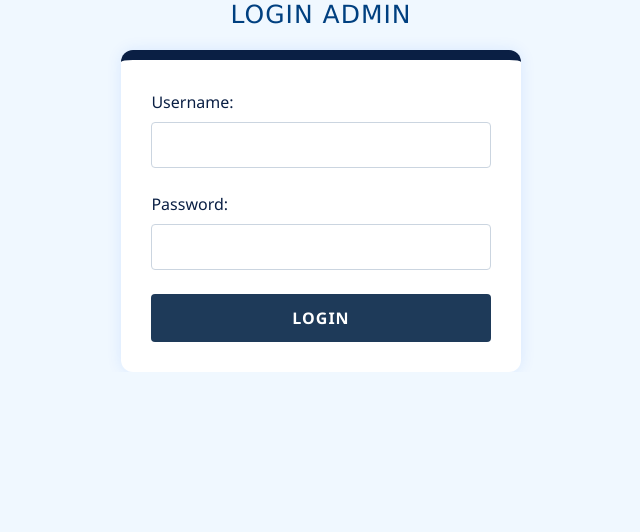
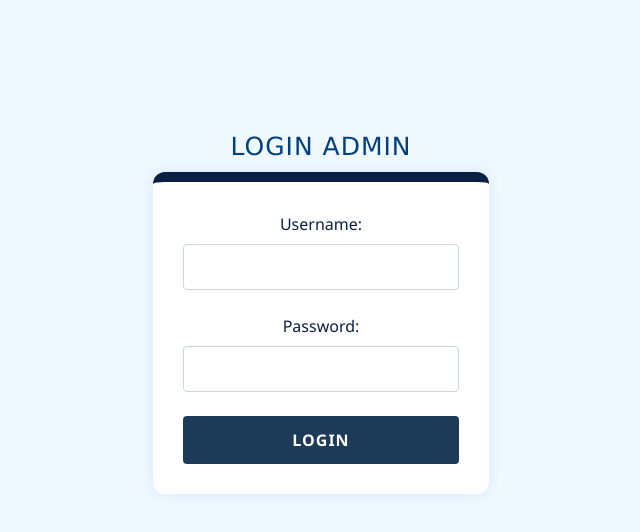
Before and after one commit to aliyyarahma20/wbs_pemweblan, a React (Create React App) app in the folder frontend/: page /admin in a window 1280 px wide. Shown: the top 532 px of the page, without its empty margins (319-959 px from the left). Built offline with nearby package versions, Linux system fonts and the light colour scheme.

Commit message:
fixing login

```diff
--- a/frontend/src/assets/css/LoginAdmin.css
+++ b/frontend/src/assets/css/LoginAdmin.css
@@ -27,28 +27,42 @@ body {
     color: var(--text-color);
 }
 
+
 h2 {
     font-size: 1.7rem;
     font-family: 'Poppins', Verdana;
-    margin-bottom: 1.5rem;
     color: var(--primary-color);
+    margin-bottom: 10px;
     font-weight: 600;
     text-transform: uppercase;
     letter-spacing: 1px;
     text-align: center;
-    position: relative;
-    padding-bottom: 10px;
+}
+
+
+.login-container {
+    width: 100%;
+    margin-top: 100px;
+    max-width: 400px;
+    padding: 2rem;
+    border-radius: 8px;
+    text-align: center;
+    height: 100vh;
+    flex-direction: column;
+    align-items: center;
+    justify-content: center;
 }
 
 form {
     background-color: #ffffff;
-    padding: 3rem;
+    padding: 2rem;
     border-radius: 8px;
     box-shadow: 0 5px 20px var(--shadow-color);
     width: 100%;
     max-width: 400px;
     border-top: 10px solid var(--primary-color);
 }
+
 
 label {
     display: block;
@@ -103,10 +117,3 @@ p {
     text-align: center;
     font-size: 0.9rem;
 }
-
-/* Container styling */
-.login-container {
-    position: relative;
-    width: 100%;
-    max-width: 400px;
-}
--- a/frontend/src/pages/AdminLogin.jsx
+++ b/frontend/src/pages/AdminLogin.jsx
@@ -29,7 +29,7 @@ const AdminLogin = () => {
   };
 
   return (
-    <div>
+    <div class="login-container">
       <h2>LOGIN ADMIN</h2>
       {error && <p style={{ color: 'red' }}>{error}</p>}
       <form onSubmit={handleLogin}>
```
Also changed, not shown: 1 other file (tests, documents, lock files or other folders).
